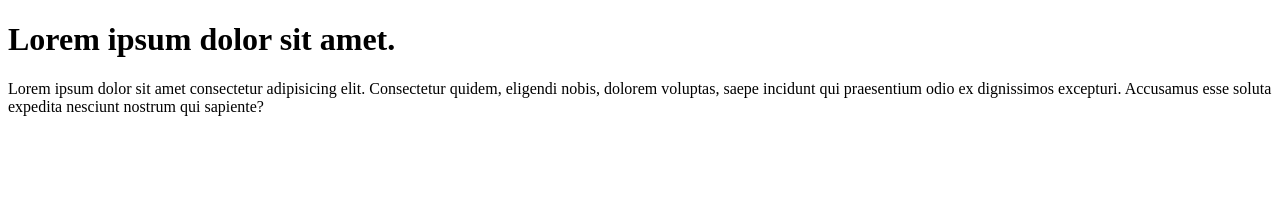
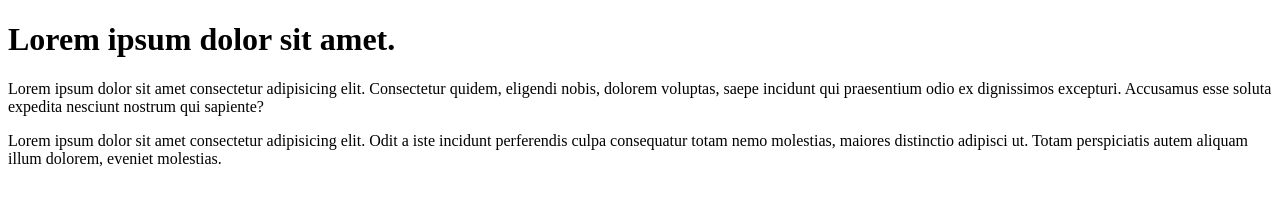
Before and after one commit to Bonny4/test, a plain HTML site: page index.html in a window 1280 px wide. Drawn offline with Linux system fonts and the light colour scheme.

Commit message:
added div

```diff
--- a/index.html
+++ b/index.html
@@ -9,5 +9,8 @@
 <body>
     <h1>Lorem ipsum dolor sit amet.</h1>
     <p>Lorem ipsum dolor sit amet consectetur adipisicing elit. Consectetur quidem, eligendi nobis, dolorem voluptas, saepe incidunt qui praesentium odio ex dignissimos excepturi. Accusamus esse soluta expedita nesciunt nostrum qui sapiente?</p>
+    <div>
+        <p>Lorem ipsum dolor sit amet consectetur adipisicing elit. Odit a iste incidunt perferendis culpa consequatur totam nemo molestias, maiores distinctio adipisci ut. Totam perspiciatis autem aliquam illum dolorem, eveniet molestias.</p>
+    </div>
 </body>
 </html>
```
